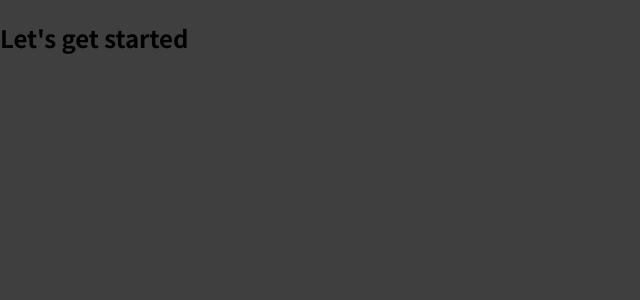
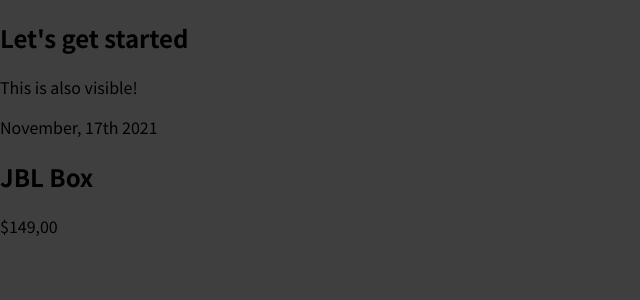
Before and after one commit to Henrique-mazzoleni/wallet-app, a JavaScript app: page / in a window 1280 px wide. Shown: the top 300 px of the page, without its empty margins (0-640 px from the left). Built offline with nearby package versions, Linux system fonts and the light colour scheme.

Commit message:
init components

```diff
--- a/src/App.js
+++ b/src/App.js
@@ -1,7 +1,11 @@
+import ExpenseItem from "./components/ExpenseItem";
+
 function App() {
   return (
     <div>
       <h2>Let's get started</h2>
+      <p>This is also visible!</p>
+      <ExpenseItem></ExpenseItem>
     </div>
   );
 }
--- /dev/null
+++ b/src/components/ExpenseItem.js
@@ -0,0 +1,13 @@
+function ExpenseItem() {
+  return (
+    <div>
+      <div>November, 17th 2021</div>
+      <div>
+        <h2>JBL Box</h2>
+        <div>$149,00</div>
+      </div>
+    </div>
+  );
+}
+
+export default ExpenseItem;
```
